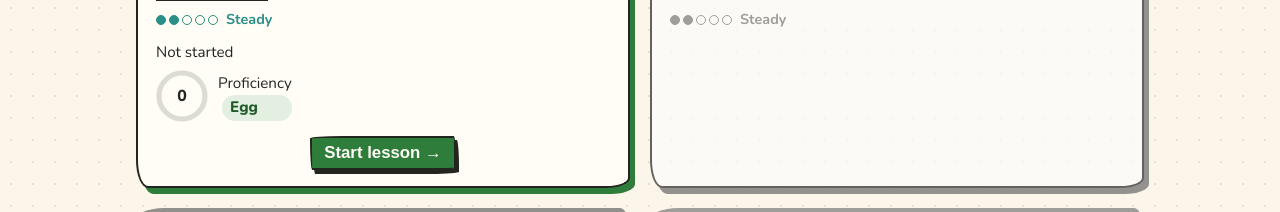
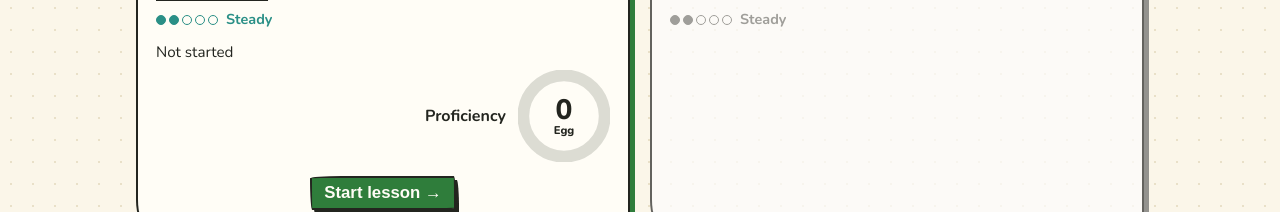
Before and after one commit to dottedcalc/chonk122, a Next.js app: page /lectures in a window 1280 px wide. Shown: the part 553-765 px from the top of the page. Built offline with nearby package versions, Linux system fonts and the light colour scheme; no server answers; the database is empty; a web font is replaced by a local one.

Commit message:
Larger right-aligned lecture proficiency ring with the level inside
Co-Authored-By: Claude Opus 5.5 (1M context) <noreply@anthropic.com>
Claude-Session: https://claude.ai/code/session_018GFGMkvoYEyrTKdUK91v29

```diff
--- a/src/app/globals.css
+++ b/src/app/globals.css
@@ -504,10 +504,9 @@ button.opt:disabled:not(.right):not(.wrong) { opacity: 0.55; }
 }
 .lc-closed { filter: grayscale(1); opacity: 0.7; }
 .lc-closed .lc-art { background: var(--paper-dot); }
-.lc-prof { display: flex; align-items: center; gap: 10px; }
-.lc-prof p { margin: 0; font-size: 0.95rem; display: grid; }
-.lc-prof .level { font-weight: 800; }
-.lc-prof b { font-size: 1.15rem; }
+.lc-prof { display: flex; flex-direction: row-reverse; align-items: center; gap: 12px; justify-self: end; text-align: right; }
+.lc-prof p { margin: 0; font-size: 1rem; font-weight: 700; }
+.lc-prof .ring circle { stroke-width: 4.6; }
 .lc-actions { display: flex; flex-wrap: wrap; justify-content: center; gap: 10px; margin-top: 8px; }
 .lc-actions .button { font-size: 1.05rem; padding: 5px 12px; }
 .lc-ex-btn { background: var(--card); color: var(--link); border: 2.5px solid var(--green); }
@@ -621,6 +620,7 @@ button.ex-grade[aria-pressed="true"]:disabled { opacity: 1; }
 .ring circle { fill: none; stroke-width: 3.6; }
 .ring-track { stroke: color-mix(in srgb, var(--muted) 22%, transparent); }
 .ring-fill { stroke: var(--k, var(--accent)); stroke-linecap: round; }
+.ring-cap { transform: rotate(90deg); transform-origin: 18px 18px; text-anchor: middle; dominant-baseline: central; font-size: 4.4px; font-weight: 800; fill: var(--fg); }
 .ring-num { transform: rotate(90deg); transform-origin: 18px 18px; text-anchor: middle; dominant-baseline: central; font-size: 11px; font-weight: 800; fill: var(--fg); }
 .cm-cat-head { display: flex; justify-content: space-between; align-items: flex-start; gap: 10px; }
 .cm-prof { display: grid; justify-items: center; gap: 2px; }
--- a/src/app/lectures/page.tsx
+++ b/src/app/lectures/page.tsx
@@ -60,11 +60,13 @@ function Proficiency({ n, score }: { n: number; score?: LectureScore }) {
   if (!score) return null;
   return (
     <div className="lc-prof">
-      <Ring score={score.score} label={`Lecture ${n} proficiency, ${score.score} of 100`} size={52} />
-      <p>
-        Proficiency
-        <span className="level">{levelOf(score.score)}</span>
-      </p>
+      <Ring
+        score={score.score}
+        label={`Lecture ${n} proficiency, ${score.score} of 100, ${levelOf(score.score)}`}
+        caption={levelOf(score.score)}
+        size={92}
+      />
+      <p>Proficiency</p>
     </div>
   );
 }
--- a/src/components/Ring.tsx
+++ b/src/components/Ring.tsx
@@ -1,5 +1,5 @@
-// A circular proficiency meter from 0 to 100, with the score in the middle.
-export function Ring({ score, label, size = 64 }: { score: number; label: string; size?: number }) {
+// A circular proficiency meter from 0 to 100, with the score (and an optional caption) in the middle.
+export function Ring({ score, label, size = 64, caption }: { score: number; label: string; size?: number; caption?: string }) {
   const r = 15.9155; // circumference of 100, so the dash length is the score
   return (
     <svg
@@ -15,9 +15,14 @@ export function Ring({ score, label, size = 64 }: { score: number; label: string
     >
       <circle className="ring-track" cx="18" cy="18" r={r} />
       {score > 0 && <circle className="ring-fill" cx="18" cy="18" r={r} strokeDasharray={`${score} ${100 - score}`} />}
-      <text x="18" y="18" className="ring-num">
+      <text x="18" y={caption ? 15.5 : 18} className="ring-num">
         {score}
       </text>
+      {caption && (
+        <text x="18" y="23.5" className="ring-cap">
+          {caption}
+        </text>
+      )}
     </svg>
   );
 }
```
